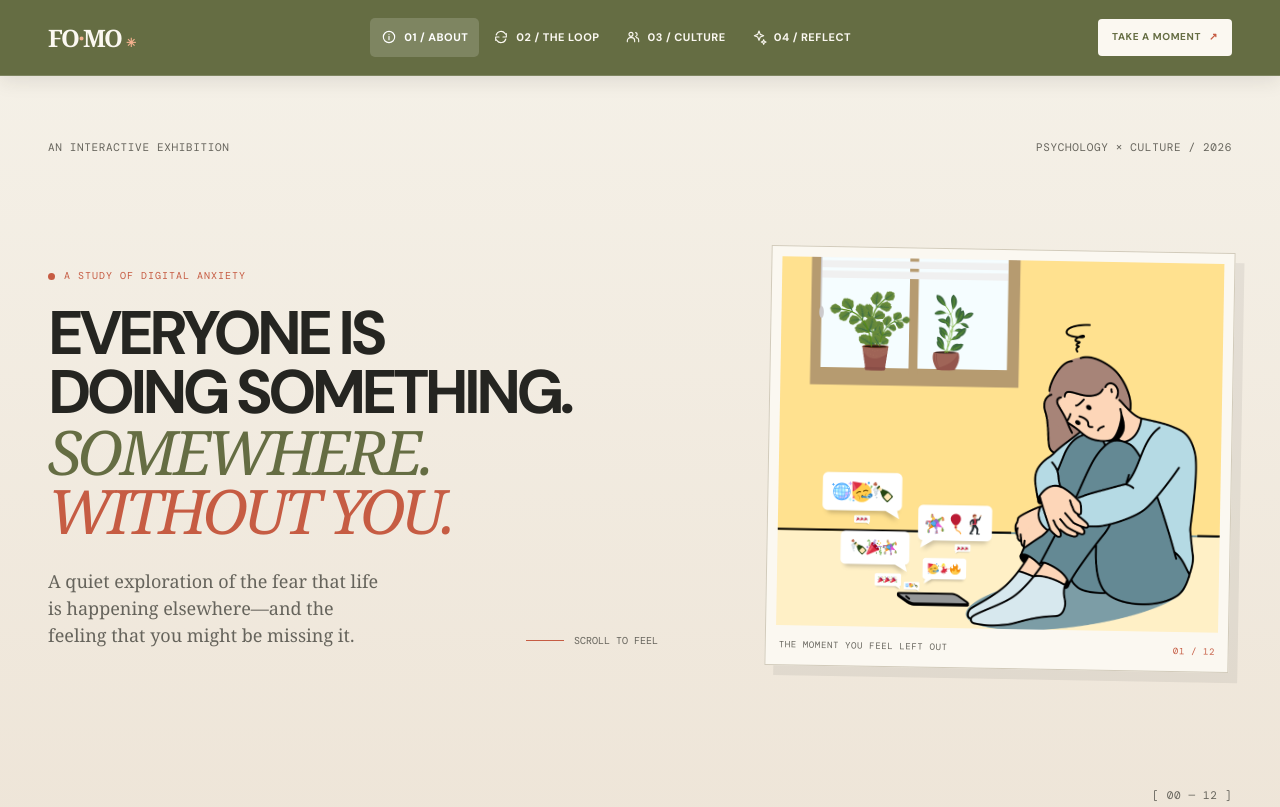
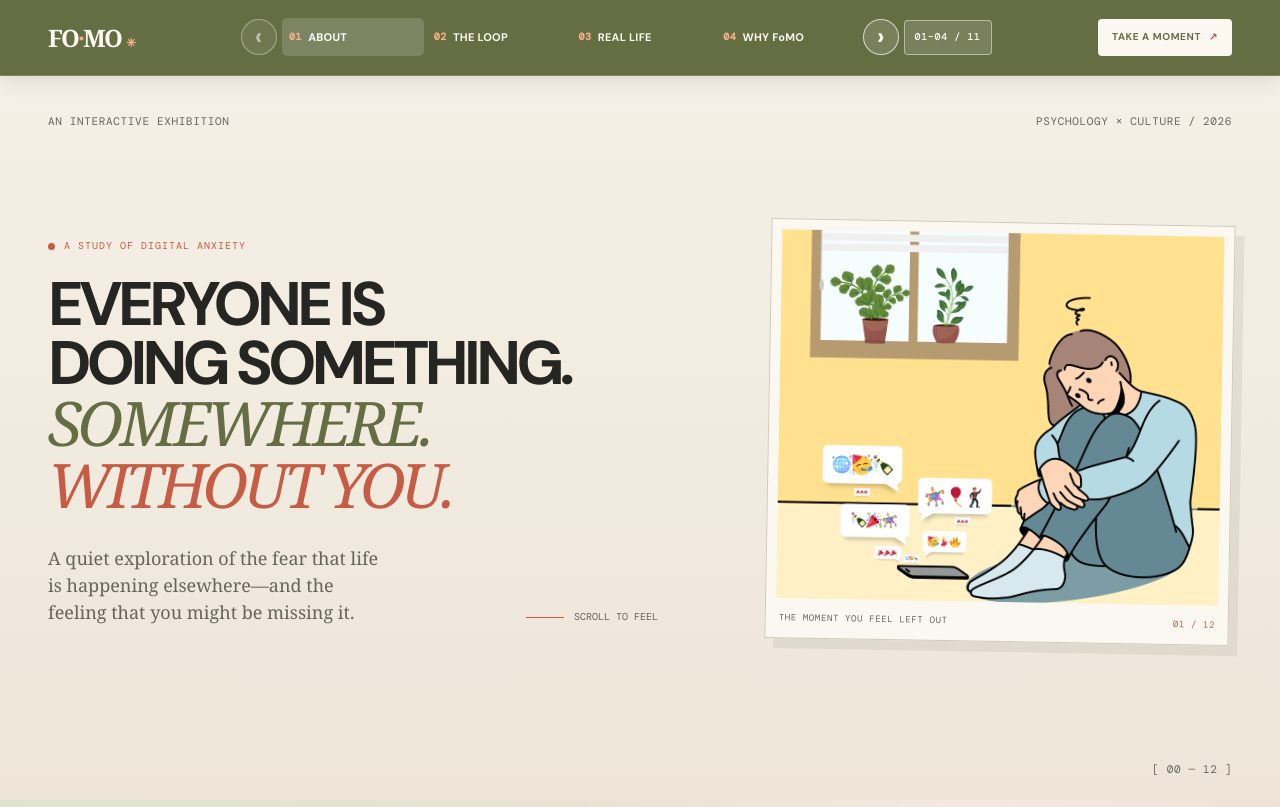
Before and after one commit to Perancesco/Psikologi-Budaya-FOMO, a plain HTML site: page index.html in a window 1280 px wide. Shown: the top 807 px of the page. Drawn offline with nearby package versions, Linux system fonts and the light colour scheme.

Commit message:
Adding more options to nav-bar

```diff
--- a/index.html
+++ b/index.html
@@ -1,4 +1,4 @@
-d<!DOCTYPE html>
+<!DOCTYPE html>
 <html lang="id">
 <head>
   <meta charset="UTF-8" />
@@ -21,18 +21,42 @@ d<!DOCTYPE html>
 
   <header class="site-header" id="site-header">
     <a href="#home" class="brand" aria-label="FoMO home">FO<span>·</span>MO<span class="brand-star">✳</span></a>
-    <nav class="desktop-nav" aria-label="Main navigation">
-      <a href="#definition"><svg viewBox="0 0 24 24" aria-hidden="true"><circle cx="12" cy="12" r="8.5"/><path d="M12 11v5m0-8h.01"/></svg><span>01 / ABOUT</span></a>
-      <a href="#loop"><svg viewBox="0 0 24 24" aria-hidden="true"><path d="M20 7v5h-5M4.8 9A7.5 7.5 0 0 1 18 6.5L20 9M4 17v-5h5m10.2 3A7.5 7.5 0 0 1 6 17.5L4 15"/></svg><span>02 / THE LOOP</span></a>
-      <a href="#culture"><svg viewBox="0 0 24 24" aria-hidden="true"><circle cx="9" cy="8" r="3"/><path d="M3.5 19v-1.5A4.5 4.5 0 0 1 8 13h2a4.5 4.5 0 0 1 4.5 4.5V19M16 5.5a3 3 0 0 1 0 5.8M17 13h.5a3.5 3.5 0 0 1 3 3.5V19"/></svg><span>03 / CULTURE</span></a>
-      <a href="#reflection"><svg viewBox="0 0 24 24" aria-hidden="true"><path d="m12 3 1.9 5.1L19 10l-5.1 1.9L12 17l-1.9-5.1L5 10l5.1-1.9L12 3ZM19 16l1 2.5 2.5 1-2.5 1L19 23l-1-2.5-2.5-1 2.5-1L19 16Z"/></svg><span>04 / REFLECT</span></a>
-    </nav>
+    <div class="nav-picker" role="group" aria-label="Section navigation pages">
+      <button class="nav-step" id="nav-prev" type="button" aria-label="Previous navigation items" disabled>‹</button>
+      <div class="nav-window">
+        <nav class="desktop-nav" id="desktop-nav" aria-label="All sections">
+          <a href="#definition"><span class="nav-index mono">01</span><span>ABOUT</span></a>
+          <a href="#loop"><span class="nav-index mono">02</span><span>THE LOOP</span></a>
+          <a href="#irl"><span class="nav-index mono">03</span><span>REAL LIFE</span></a>
+          <a href="#psychology"><span class="nav-index mono">04</span><span>WHY FoMO</span></a>
+          <a href="#culture"><span class="nav-index mono">05</span><span>CULTURE</span></a>
+          <a href="#identity"><span class="nav-index mono">06</span><span>IDENTITY</span></a>
+          <a href="#highlight"><span class="nav-index mono">07</span><span>HIGHLIGHTS</span></a>
+          <a href="#recognize"><span class="nav-index mono">08</span><span>CHECK-IN</span></a>
+          <a href="#tips"><span class="nav-index mono">09</span><span>RESET TIPS</span></a>
+          <a href="#reflection"><span class="nav-index mono">10</span><span>REFLECTION</span></a>
+          <a href="#research"><span class="nav-index mono">11</span><span>THE MAKERS</span></a>
+        </nav>
+      </div>
+      <button class="nav-step" id="nav-next" type="button" aria-label="Next navigation items">›</button>
+      <span class="nav-page mono" id="nav-page" aria-live="polite">01–04 / 11</span>
+    </div>
     <a class="header-cta" href="#reflection">TAKE A MOMENT <span>↗</span></a>
     <button class="menu-toggle" id="menu-toggle" aria-label="Open menu" aria-expanded="false"><span></span><span></span></button>
   </header>
-  <div class="mobile-menu" id="mobile-menu">
-    <a href="#definition"><svg viewBox="0 0 24 24" aria-hidden="true"><circle cx="12" cy="12" r="8.5"/><path d="M12 11v5m0-8h.01"/></svg><span>01 / ABOUT</span></a><a href="#loop"><svg viewBox="0 0 24 24" aria-hidden="true"><path d="M20 7v5h-5M4.8 9A7.5 7.5 0 0 1 18 6.5L20 9M4 17v-5h5m10.2 3A7.5 7.5 0 0 1 6 17.5L4 15"/></svg><span>02 / THE LOOP</span></a><a href="#culture"><svg viewBox="0 0 24 24" aria-hidden="true"><circle cx="9" cy="8" r="3"/><path d="M3.5 19v-1.5A4.5 4.5 0 0 1 8 13h2a4.5 4.5 0 0 1 4.5 4.5V19M16 5.5a3 3 0 0 1 0 5.8M17 13h.5a3.5 3.5 0 0 1 3 3.5V19"/></svg><span>03 / CULTURE</span></a><a href="#reflection"><svg viewBox="0 0 24 24" aria-hidden="true"><path d="m12 3 1.9 5.1L19 10l-5.1 1.9L12 17l-1.9-5.1L5 10l5.1-1.9L12 3ZM19 16l1 2.5 2.5 1-2.5 1L19 23l-1-2.5-2.5-1 2.5-1L19 16Z"/></svg><span>04 / REFLECT</span></a>
-  </div>
+  <nav class="mobile-menu" id="mobile-menu" aria-label="All sections">
+    <a href="#definition"><span class="nav-index mono">01</span><span>ABOUT</span></a>
+    <a href="#loop"><span class="nav-index mono">02</span><span>THE LOOP</span></a>
+    <a href="#irl"><span class="nav-index mono">03</span><span>REAL LIFE</span></a>
+    <a href="#psychology"><span class="nav-index mono">04</span><span>WHY FoMO</span></a>
+    <a href="#culture"><span class="nav-index mono">05</span><span>CULTURE</span></a>
+    <a href="#identity"><span class="nav-index mono">06</span><span>IDENTITY</span></a>
+    <a href="#highlight"><span class="nav-index mono">07</span><span>HIGHLIGHTS</span></a>
+    <a href="#recognize"><span class="nav-index mono">08</span><span>CHECK-IN</span></a>
+    <a href="#tips"><span class="nav-index mono">09</span><span>RESET TIPS</span></a>
+    <a href="#reflection"><span class="nav-index mono">10</span><span>REFLECTION</span></a>
+    <a href="#research"><span class="nav-index mono">11</span><span>THE MAKERS</span></a>
+  </nav>
 
   <main>
     <!-- HERO -->
--- a/script.js
+++ b/script.js
@@ -422,14 +422,63 @@ $('#clear-reflection').addEventListener('click', () => {
   reflectionInput.focus();
 });
 
-// Lightweight active-section navigation update
-const sectionsForNav = ['definition','loop','culture','reflection'];
-const navLinks = $$('.desktop-nav a');
+// Paginated section navigation: show four destinations at a time.
+const sectionsForNav = [
+  'definition',
+  'loop',
+  'irl',
+  'psychology',
+  'culture',
+  'identity',
+  'highlight',
+  'recognize',
+  'tips',
+  'reflection',
+  'research'
+];
+const navWindow = $('.nav-window');
+const desktopNav = $('#desktop-nav');
+const navPageLabel = $('#nav-page');
+const navPrev = $('#nav-prev');
+const navNext = $('#nav-next');
+const navLinks = $$('#desktop-nav a');
+const mobileNavLinks = $$('#mobile-menu a');
+const navPageSize = 4;
+let navPage = 0;
+
+function updateNavPage(nextPage) {
+  const lastPage = Math.ceil(sectionsForNav.length / navPageSize) - 1;
+  navPage = Math.min(lastPage, Math.max(0, nextPage));
+  const pageWidth = navWindow.clientWidth;
+  const finalPageHasFewerLinks = navPage === lastPage && sectionsForNav.length % navPageSize !== 0;
+  const centeredOffset = finalPageHasFewerLinks ? pageWidth / 8 : 0;
+  desktopNav.style.transform = 'translateX(-' + (pageWidth * navPage - centeredOffset) + 'px)';
+  const firstSection = navPage * navPageSize + 1;
+  const lastSection = Math.min(firstSection + navPageSize - 1, sectionsForNav.length);
+  navPageLabel.textContent = String(firstSection).padStart(2, '0') + '–' + String(lastSection).padStart(2, '0') + ' / ' + sectionsForNav.length;
+  navPrev.disabled = navPage === 0;
+  navNext.disabled = navPage === lastPage;
+}
+
+navPrev.addEventListener('click', () => updateNavPage(navPage - 1));
+navNext.addEventListener('click', () => updateNavPage(navPage + 1));
+window.addEventListener('resize', () => updateNavPage(navPage));
+updateNavPage(0);
+
+// Keep the active section highlighted and reveal its navigation group.
 const sectionObserver = new IntersectionObserver(entries => {
   entries.forEach(entry => {
     if(entry.isIntersecting){
       const id = entry.target.id;
-      navLinks.forEach(link => link.classList.toggle('current', link.getAttribute('href') === `#${id}`));
+      const targetHref = '#' + id;
+      [...navLinks, ...mobileNavLinks].forEach(link => {
+        const isCurrent = link.getAttribute('href') === targetHref;
+        link.classList.toggle('current', isCurrent);
+        if (isCurrent) link.setAttribute('aria-current', 'location');
+        else link.removeAttribute('aria-current');
+      });
+      const sectionIndex = sectionsForNav.indexOf(id);
+      if(sectionIndex !== -1) updateNavPage(Math.floor(sectionIndex / navPageSize));
     }
   });
 },{rootMargin:'-40% 0px -50% 0px'});
--- a/style.css
+++ b/style.css
@@ -205,37 +205,89 @@ textarea:focus-visible {
   margin-left: 5px;
   font-size: 12px;
 }
+.nav-picker {
+  display: flex;
+  min-width: 0;
+  flex: 0 1 auto;
+  align-items: center;
+  gap: 5px;
+}
+.nav-window {
+  --nav-window-width: clamp(400px, 45vw, 650px);
+  width: var(--nav-window-width);
+  overflow: hidden;
+}
 .desktop-nav {
-  display: flex;
+  display: grid;
+  width: max-content;
+  grid-auto-columns: calc((var(--nav-window-width) - 9px) / 4);
+  grid-auto-flow: column;
+  gap: 3px;
+  transition: transform 0.4s var(--ease);
+  will-change: transform;
+}
+.desktop-nav a {
+  display: flex;
+  min-width: 0;
   align-items: center;
-  gap: 3px;
-}
-.desktop-nav a {
-  display: inline-flex;
-  align-items: center;
-  gap: 7px;
-  padding: 10px 11px;
+  gap: 6px;
+  padding: 10px 7px;
   border-radius: 5px;
   color: var(--paper-light);
   font-family: var(--sans);
   font-size: 11px;
   font-weight: 700;
-  letter-spacing: 0.045em;
+  letter-spacing: 0.025em;
   white-space: nowrap;
   transition:
     background 0.2s,
     color 0.2s;
 }
-.desktop-nav a svg,
-.mobile-menu a svg {
-  width: 16px;
-  height: 16px;
+.desktop-nav a > span:last-child {
+  overflow: hidden;
+  text-overflow: ellipsis;
+}
+.nav-index {
   flex: 0 0 auto;
-  fill: none;
-  stroke: currentColor;
-  stroke-width: 1.7;
-  stroke-linecap: round;
-  stroke-linejoin: round;
+  color: #f4b18e;
+  font-size: 10px;
+}
+.nav-step {
+  display: grid;
+  width: 36px;
+  height: 36px;
+  flex: 0 0 auto;
+  place-items: center;
+  padding: 0 0 2px;
+  border: 1px solid rgba(251, 248, 241, 0.72);
+  border-radius: 50%;
+  background: rgba(251, 248, 241, 0.14);
+  color: #fffdf6;
+  font: 700 25px/1 var(--sans);
+  cursor: pointer;
+  transition:
+    background 0.2s,
+    opacity 0.2s;
+}
+.nav-step:hover:not(:disabled) {
+  border-color: var(--paper-light);
+  background: var(--paper-light);
+  color: var(--olive);
+}
+.nav-step:disabled {
+  opacity: 0.58;
+  cursor: default;
+}
+.nav-page {
+  flex: 0 0 auto;
+  padding: 8px 10px;
+  border: 1px solid rgba(251, 248, 241, 0.48);
+  border-radius: 4px;
+  background: rgba(251, 248, 241, 0.14);
+  color: #fffdf6;
+  font-size: 10px;
+  font-weight: 500;
+  white-space: nowrap;
 }
 .desktop-nav a:hover,
 .desktop-nav a.current {
@@ -2478,6 +2530,52 @@ textarea:focus-visible {
 }
 
 @media (max-width: 900px) {
+  .nav-picker,
+  .header-cta {
+    display: none;
+  }
+  .menu-toggle {
+    display: block;
+  }
+  .mobile-menu {
+    position: fixed;
+    z-index: 99;
+    inset: var(--header-height) 0 0;
+    display: flex;
+    flex-direction: column;
+    gap: 4px;
+    overflow-y: auto;
+    padding: 22px 24px 40px;
+    border-top: 1px solid rgba(255, 255, 255, 0.16);
+    background: var(--olive);
+    color: var(--paper-light);
+    transform: translateY(-110%);
+    visibility: hidden;
+    transition:
+      transform 0.3s var(--ease),
+      visibility 0.3s;
+  }
+  .mobile-menu.open {
+    transform: translateY(0);
+    visibility: visible;
+  }
+  .mobile-menu a {
+    display: flex;
+    align-items: center;
+    gap: 14px;
+    padding: 12px 10px;
+    border-bottom: 1px solid rgba(255, 255, 255, 0.2);
+    font: 700 15px var(--sans);
+    letter-spacing: 0.03em;
+  }
+  .mobile-menu a:hover,
+  .mobile-menu a.current {
+    background: rgba(255, 255, 255, 0.12);
+  }
+  .mobile-menu .nav-index {
+    width: 28px;
+    font-size: 10px;
+  }
   .hero {
     min-height: auto;
     padding: 104px 32px 64px;
```
